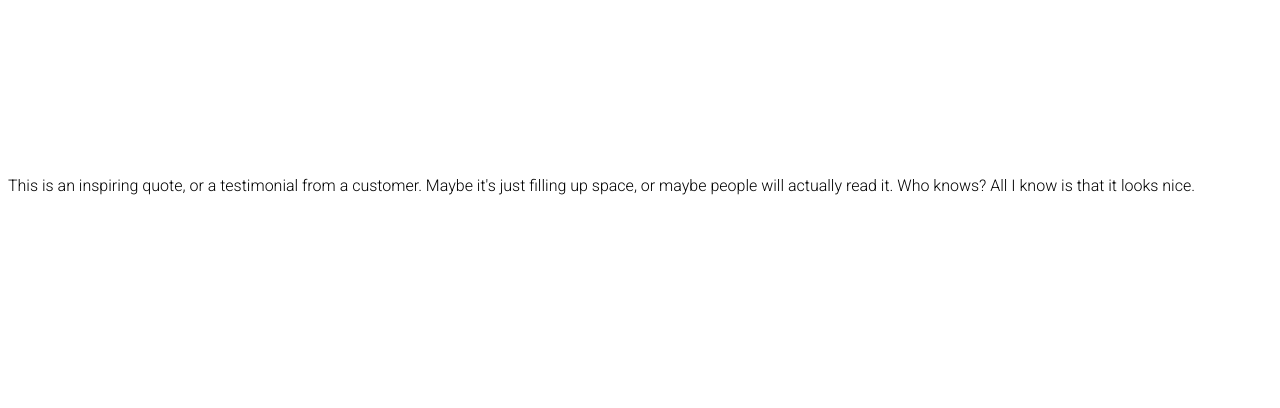
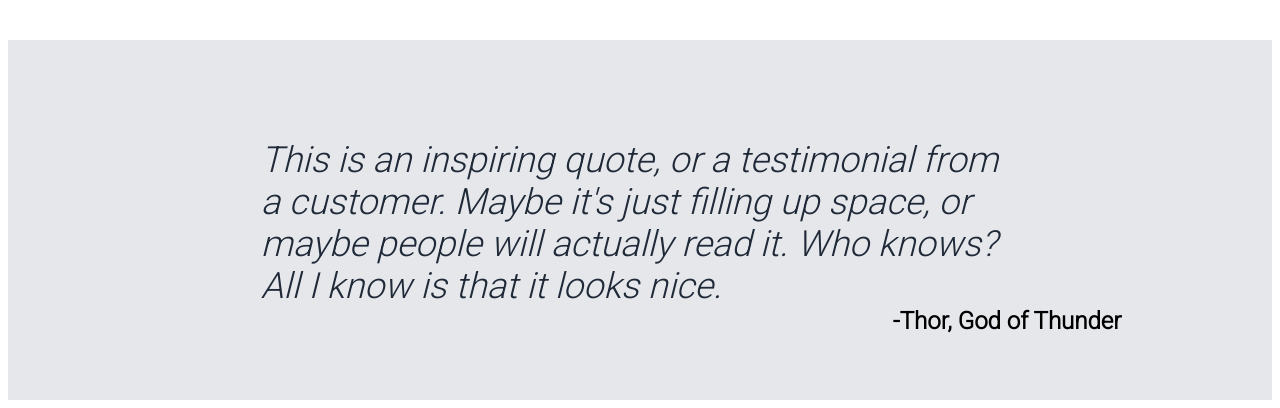
Before and after one commit to Purpleflax/landing-page, a plain HTML site: page index.html in a window 1280 px wide. Shown: the part 848-1256 px from the top of the page. Before the commit the page ends 1059 px from the top, so only its background shows below. Drawn offline with Linux system fonts and the light colour scheme.

Commit message:
Add second half of middle section

```diff
--- a/index.html
+++ b/index.html
@@ -54,7 +54,10 @@
     </div>
     <div class="middletwo">
         <div class="quote">
-          <p>This is an inspiring quote, or a testimonial from a customer. Maybe it's just filling up space, or maybe people will actually read it. Who knows? All I know is that it looks nice.</p>
+          <p style="margin-bottom: 0px;">This is an inspiring quote, or a testimonial from a customer. Maybe it's just filling up space, or maybe people will actually read it. Who knows? All I know is that it looks nice.</p>
+        </div>
+        <div class="quoted">
+            <p id="quote" style="margin-top: 0px;">-Thor, God of Thunder</p>
         </div>
     </div>
 </body>
--- a/styles.css
+++ b/styles.css
@@ -149,6 +149,34 @@ button {
 }
 
 .middleone {
-    height: 480px;
+    height: 360px;
     width: auto;
 }
+
+.middletwo {
+    height: 360px;
+    width: auto;
+    background-color: #E5E7EB;
+    display: flex;
+    flex-direction: column;
+}
+
+.quote {
+    display: flex;
+    justify-content: center;
+    align-items: center;
+    height: auto;
+    font-size: 36px;
+    color: #1F2937;
+    font-style: italic;
+    margin-left: 20%;
+    margin-right: 20%;
+    margin-top: 5%;
+}
+
+.quoted {
+    color: black;
+    font-weight: 1000;
+    margin-left: 70%;
+    font-size: 24px;
+}
```
